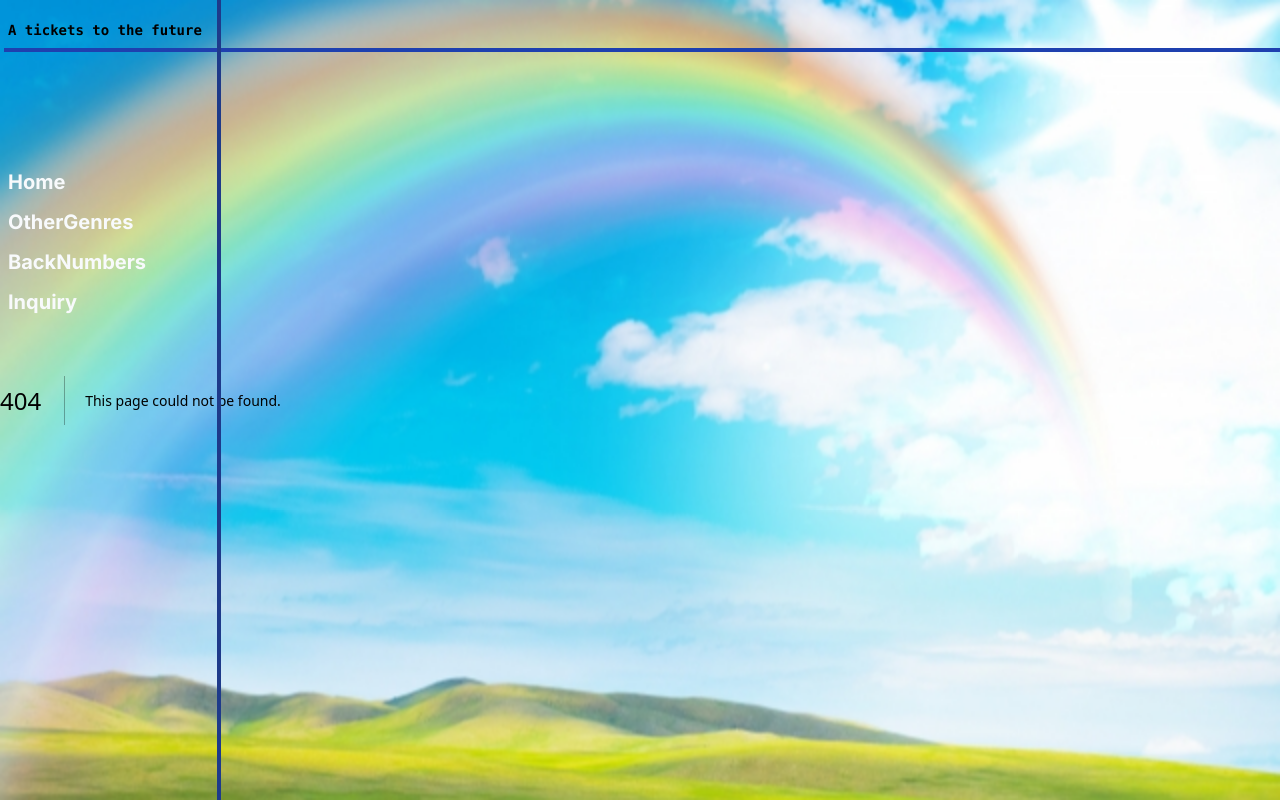
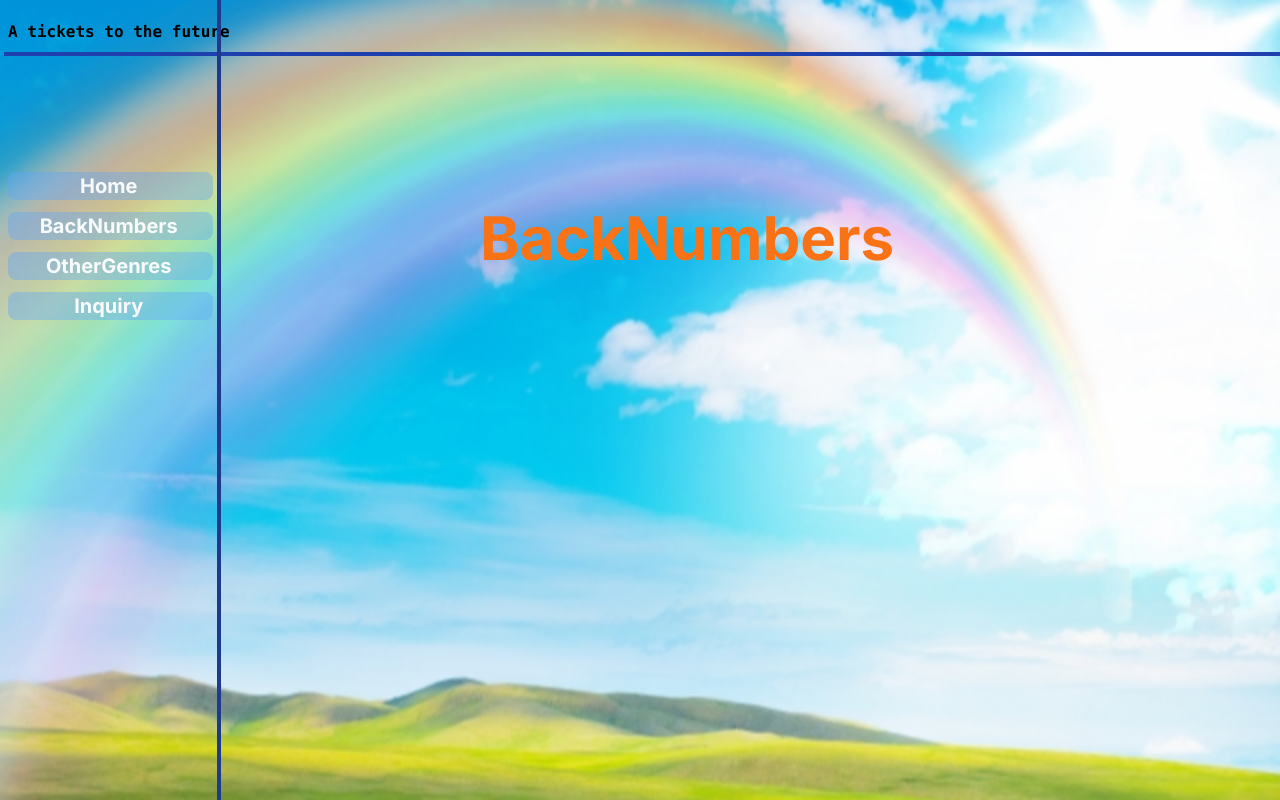
Before and after one commit to a-ticket-to-the-future/nextjs13-challenge-blog1, a Next.js app: page /components/Sidebar/BackNumbers in a window 1280 px wide. Before the commit this address had no page. Built offline with nearby package versions, Linux system fonts and the light colour scheme.

Commit message:
Linkがきかないなんで？

```diff
--- a/package.json
+++ b/package.json
@@ -9,6 +9,10 @@
     "lint": "next lint"
   },
   "dependencies": {
+    "@emotion/react": "^11.11.1",
+    "@emotion/styled": "^11.11.0",
+    "@mui/icons-material": "^5.14.9",
+    "@mui/material": "^5.14.10",
     "@types/node": "20.6.2",
     "@types/react": "18.2.22",
     "@types/react-dom": "18.2.7",
@@ -19,6 +23,7 @@
     "postcss": "8.4.30",
     "react": "18.2.0",
     "react-dom": "18.2.0",
+    "react-icons": "^4.11.0",
     "tailwindcss": "3.3.3",
     "typescript": "5.2.2"
   }
--- a/src/app/blogs/Blog1/page.tsx
+++ b/src/app/blogs/Blog1/page.tsx
@@ -9,7 +9,7 @@ function Blog1() {
           <br></br>
           <br></br> */}
           <div className=' flex h-screen'>
-            <div className='pl-5'></div>
+            <div className='pl-8'></div>
           <div className=' w-1/6 border h-screen border-green-500'></div>
             <div className=' w-5/6 h-screen  border border-red-700 '>
             <br></br>
--- a/src/app/blogs/Blog2/page.tsx
+++ b/src/app/blogs/Blog2/page.tsx
@@ -9,7 +9,7 @@ function Blog2() {
           <br></br>
           <br></br> */}
           <div className=' flex h-screen'>
-            <div className='pl-5'></div>
+            <div className='pl-8'></div>
           <div className=' w-1/6 border h-screen border-green-500'></div>
             <div className=' w-5/6 h-screen  border border-red-700 '>
             <br></br>
--- a/src/app/blogs/Blog3/page.tsx
+++ b/src/app/blogs/Blog3/page.tsx
@@ -9,7 +9,7 @@ function Blog3() {
           <br></br>
           <br></br> */}
           <div className=' flex h-screen'>
-            <div className='pl-5'></div>
+            <div className='pl-8'></div>
           <div className=' w-1/6 border h-screen border-green-500'></div>
             <div className=' w-5/6 h-screen  border border-red-700 '>
             <br></br>
--- a/src/app/blogs/Blog4/page.tsx
+++ b/src/app/blogs/Blog4/page.tsx
@@ -9,7 +9,7 @@ function Blog4() {
           <br></br>
           <br></br> */}
           <div className=' flex h-screen'>
-            <div className='pl-5'></div>
+            <div className='pl-8'></div>
           <div className=' w-1/6 border h-screen border-green-500'></div>
             <div className=' w-5/6 h-screen  border border-red-700 '>
             <br></br>
--- a/src/app/blogs/Blog5/page.tsx
+++ b/src/app/blogs/Blog5/page.tsx
@@ -9,7 +9,7 @@ function Blog5() {
           <br></br>
           <br></br> */}
           <div className=' flex h-screen'>
-            <div className='pl-5'></div>
+            <div className='pl-8'></div>
           <div className=' w-1/6 border h-screen border-green-500'></div>
             <div className=' w-5/6 h-screen  border border-red-700 '>
             <br></br>
--- /dev/null
+++ b/src/app/components/Sidebar/BackNumbers/BackNumber10/page.tsx
@@ -0,0 +1,9 @@
+import React from 'react'
+
+function BackNumber10() {
+  return (
+    <div>BackNumber10</div>
+  )
+}
+
+export default BackNumber10
--- /dev/null
+++ b/src/app/components/Sidebar/BackNumbers/BackNumber9/page.tsx
@@ -0,0 +1,9 @@
+import React from 'react'
+
+function BackNumber9() {
+  return (
+    <div>BackNumber9</div>
+  )
+}
+
+export default BackNumber9
--- /dev/null
+++ b/src/app/components/Sidebar/BackNumbers/page.tsx
@@ -0,0 +1,59 @@
+import Link from 'next/link'
+import React from 'react'
+
+function BackNumbers() {
+  return (
+    <div className=' w-screen flex flex-col '>
+
+          {/* <br></br>
+          <br></br>
+          <br></br> */}
+          <div className=' flex h-screen'>
+            <div className='pl-8'></div>
+          <div className=' w-1/6  h-screen'></div>
+            <div className=' w-5/6 h-screen   '>
+            <br></br>
+
+
+            <br />
+              <div className=' text-orange-500 text-left font-bold  text-6xl mt-40 ml-60 '>
+              BackNumbers
+              </div>
+              <br />
+              <br />
+              <br />
+              <br />
+              <br />
+              <div></div>
+              {/* <div className='  ml-10 text-4xl '>
+                <div >
+                  <button type='button' className=' border bg-pink-300  cursor-pointer hover:scale-105 active:scale-95'>
+                    <Link href={'/components/Sidebar/BackNumbers/BackNumber9'} className=' cursor-pointer' />
+
+                      2023年9月
+
+
+
+                  </button>
+                </div>
+              <br />
+              <br />
+                <div>
+                  <button>
+                    <Link href={'/components/Sidebar/BackNumbers/BackNumber10'}>
+
+                      2023年10月
+
+                    </Link>
+                  </button>
+                 </div>
+              </div> */}
+
+
+    </div>
+    </div>
+    </div>
+  )
+}
+
+export default BackNumbers
--- a/src/app/components/Sidebar/Sidebar.tsx
+++ b/src/app/components/Sidebar/Sidebar.tsx
@@ -1,5 +1,6 @@
 import Link from 'next/link'
 import React from 'react'
+
 
 
 function Sidebar() {
@@ -15,19 +16,63 @@ function Sidebar() {
         <br></br>
         <br></br>
           {/* <Home /> */}
-          <div>
-            <Link href={"/"}>
-              <div className={`mb-3 text-xl font-bold text-slate-50 hover:shadow-lg active:shadow-none hover:scale-105  hover:ml-1 `}>
-                  Home{' '}
-                    <span className="inline-block transition-transform group-hover:translate-x-1 motion-reduce:transform-none">
+          <div className='w-full  pr-1  mr-1 py-1 my-0  '>
+            <button type='button' className=' w-full mb-1 mr-1 pr-1 text-xl font-bold text-slate-50 bg-cover bg-blue-400 bg-opacity-40 rounded-lg active:shadow-none hover:scale-105  active:scale-95 hover:text-opacity-1 '>
+             <Link href={"/"}>
+              {/* <div className={``}> */}
+              Home
+                    {/* <span className="inline-block transition-transform group-hover:translate-x-0 group-hover:translate-y-0 motion-reduce:transform-none">
 
-                    </span>
-              </div>
-            </Link>
+                    </span> */}
+              {/* </div> */}
+             </Link>
+
+             </button>
           </div>
-          <div>
+          <div className='w-full  pr-1  mr-1 py-1 my-0  '>
+            <button type='button' className=' w-full mb-1 mr-1 pr-1 text-xl font-bold text-slate-50 bg-cover bg-blue-400 bg-opacity-40 rounded-lg active:shadow-none hover:scale-105  active:scale-95 hover:text-opacity-1 '>
+             <Link href={'/BackNumbers'}>
+              {/* <div className={``}> */}
+              <a href={'/components/Sidebar/BackNumbers'}>
+              BackNumbers
+              </a>      {/* <span className="inline-block transition-transform group-hover:translate-x-0 group-hover:translate-y-0 motion-reduce:transform-none">
+
+                    </span> */}
+              {/* </div> */}
+             </Link>
+
+             </button>
+          </div>
+          <div className='w-full  pr-1  mr-1 py-1 my-0  '>
+            <button type='button' className=' w-full mb-1 mr-1 pr-1 text-xl font-bold text-slate-50 bg-cover bg-blue-400 bg-opacity-40 rounded-lg active:shadow-none hover:scale-105  active:scale-95 hover:text-opacity-1 '>
+             <Link href={"/"}>
+              {/* <div className={``}> */}
+              OtherGenres
+                    {/* <span className="inline-block transition-transform group-hover:translate-x-0 group-hover:translate-y-0 motion-reduce:transform-none">
+
+                    </span> */}
+              {/* </div> */}
+             </Link>
+
+             </button>
+          </div>
+          <div className='w-full  pr-1  mr-1 py-1 my-0  '>
+            <button type='button' className=' w-full mb-1 mr-1 pr-1 text-xl font-bold text-slate-50 bg-cover bg-blue-400 bg-opacity-40 rounded-lg active:shadow-none hover:scale-105  active:scale-95 hover:text-opacity-1 '>
+             <Link href={"/"}>
+              {/* <div className={``}> */}
+              Inquiry
+                    {/* <span className="inline-block transition-transform group-hover:translate-x-0 group-hover:translate-y-0 motion-reduce:transform-none">
+
+                    </span> */}
+              {/* </div> */}
+             </Link>
+
+             </button>
+          </div>
+
+          {/* <div>
       <Link href={"/"}>
-          <div className={`mb-3 text-xl font-bold text-slate-50 hover:shadow-lg active:shadow-none hover:scale-105  hover:ml-1 `}>
+          <div className={`mb-3 text-xl font-bold text-slate-50  active:shadow-none hover:scale-105 hover:shadow-none hover:ml-1 `}>
             OtherGenres{' '}
             <span className="inline-block transition-transform group-hover:translate-x-1 motion-reduce:transform-none">
 
@@ -54,7 +99,7 @@ function Sidebar() {
             </span>
           </div>
       </Link>
-    </div>
+    </div> */}
 
 
 
--- a/src/app/layout.tsx
+++ b/src/app/layout.tsx
@@ -23,7 +23,7 @@ export default function RootLayout({
         <div className=' fixed w-screen h-screen    bg-cover bg-center'   >
       <Image src='/image/58FB877E-F671-4333-BFAE-5149AF5DF31C.jpeg' alt='画像'  layout="fill" objectFit="cover"  />
       </div>
-      <div className=" absolute z-10   items-center w-screen   font-mono text-sm lg:flex pr-0 mr-0" >
+      <div className=" absolute z-10   items-center w-screen   font-mono text-base lg:flex pr-0 mr-0" >
         <p className="fixed left-1  top-3 flex  w-full pl-1  border-b-4 border-r-4 border-blue-800  mb-0 pt-2 font-bold pb-2 ">
         {/* bg-gradient-to-b from-zinc-200 backdrop-blur-2xl  dark:bg-zinc-800/30 dark:from-inherit lg:static lg:w-auto  lg:rounded lg:border lg:bg-gray-200 lg:p-4 lg:dark:bg-zinc-800/30 */}
           A tickets to the future
--- a/src/app/page.tsx
+++ b/src/app/page.tsx
@@ -2,6 +2,9 @@ import Image from 'next/image'
 import Sidebar from './components/Sidebar/Sidebar'
 import Link from 'next/link'
 import React from 'react'
+import HomeIcon from '@mui/icons-material/Home';
+import { Cloud } from '@mui/icons-material';
+import { blue, red } from '@mui/material/colors';
 // import sample from "../../public/image/58FB877E-F671-4333-BFAE-5149AF5DF31C.jpeg"
 
 export default function Home() {
@@ -11,7 +14,7 @@ export default function Home() {
       <Image src='/image/58FB877E-F671-4333-BFAE-5149AF5DF31C.jpeg' alt='画像'  layout="fill" objectFit="cover"  />
       </div> */}
       {/* <img src='../../public/image/58FB877E-F671-4333-BFAE-5149AF5DF31C.jpeg' alt='画像' /> */}
-      <div className="  absolute z-10   items-center w-screen   font-mono text-sm lg:flex pr-0 mr-0" >
+      <div className="  absolute z-10   items-center w-screen   font-mono text-base lg:flex pr-0 mr-0" >
         <p className="fixed left-1  top-3 flex  w-full pl-1  border-b-4 border-r-4 border-blue-800  mb-0 pt-2 font-bold pb-2 ">
         {/* bg-gradient-to-b from-zinc-200 backdrop-blur-2xl  dark:bg-zinc-800/30 dark:from-inherit lg:static lg:w-auto  lg:rounded lg:border lg:bg-gray-200 lg:p-4 lg:dark:bg-zinc-800/30 */}
           A tickets to the future
@@ -29,7 +32,7 @@ export default function Home() {
 
          <div className=' w-1/6'></div>
           <div className=' z-10 flex flex-col w-5/6 ' >
-            <div className=" fixed justify-center text-center pl-0 ml-0 pt-0 font-extrabold  text-4xl text-slate-50 ">
+            <div className=" fixed justify-center text-center pl-0 ml-0 pt-0 font-extrabold  text-6xl text-slate-50 mt-10 mr-80 ">
                 <br></br>
                 <br></br>
                 <br></br>
@@ -163,8 +166,8 @@ export default function Home() {
                      投稿５
                      </a>
                    </button>
-                   </div>
                 </div>
+              </div>
 
                 {/* <Link href={'/blogs/Blog2'} className=' text-orange-500 text-xs'>
                    投稿２
@@ -185,7 +188,23 @@ export default function Home() {
                 <Blog5 /> */}
 
               </div>
+
+              <br />
+              <br />
+              <br />
+              <div className=' m-5 p-5 justify-items-center '>
+                <button className=' z-8 px-8 py-2 m-0 bg-slate-100 rounded-lg hover:scale-110 active:scale-95'>
+                  <Link href={"/"}>
+
+
+                        <HomeIcon fontSize='large' sx={{color: blue[200]}}  />
+
+
+                    </Link>
+                </button>
             </div>
+            </div>
+
         </div>
       </div>
 
```
Also changed, not shown: 1 other file (tests, documents, lock files or other folders).
